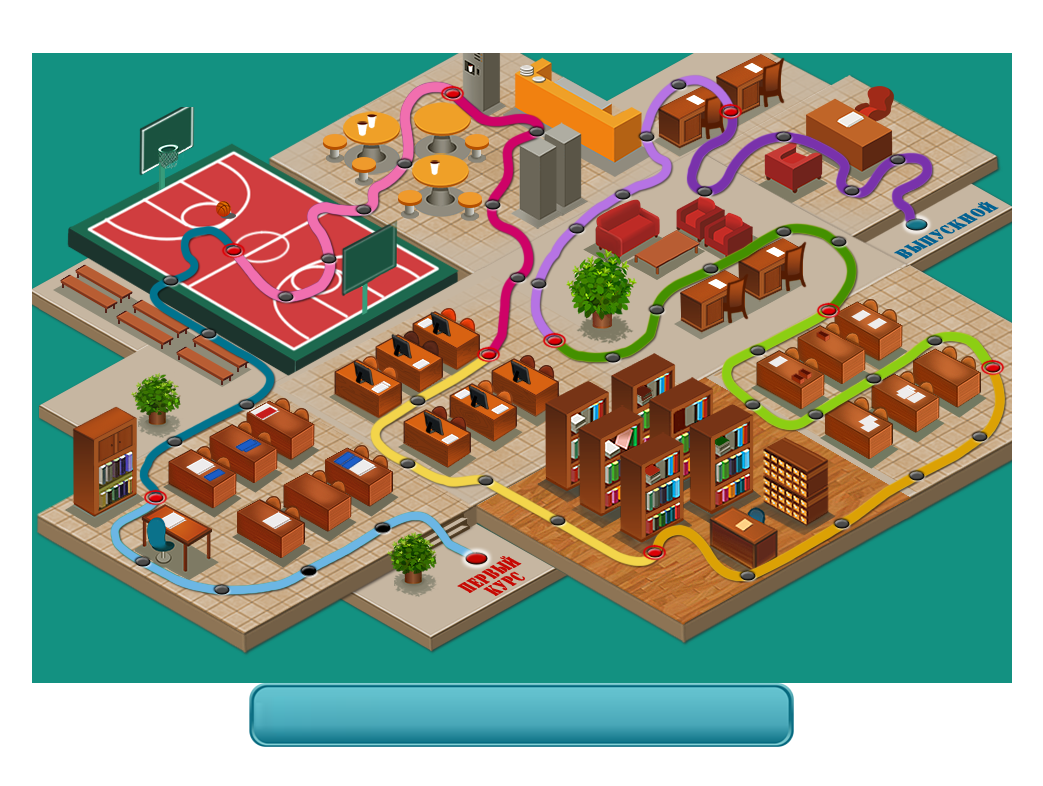
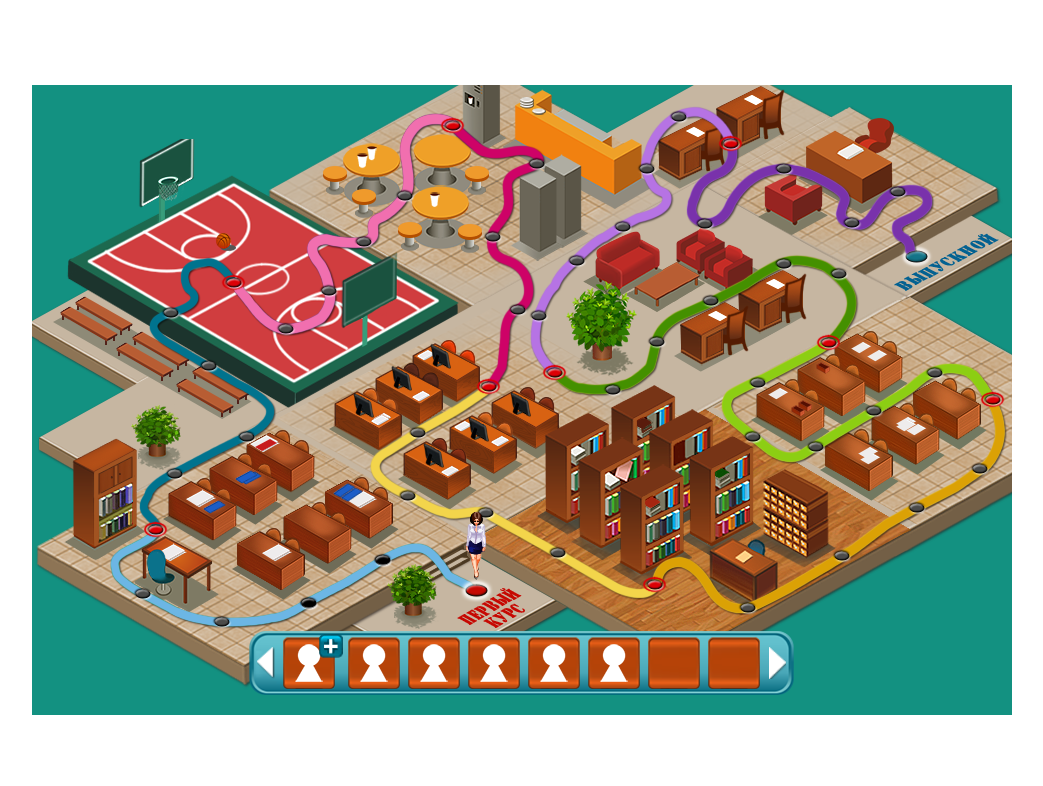
Before and after one commit to Kvadeck/test-zebomba, a website built with webpack: page src/index.html in a window 1280 px wide. Shown: the whole page, without its empty margins (118-1161 px from the left). Built offline with nearby package versions, Linux system fonts and the light colour scheme.

Commit message:
feat: gameView finish

```diff
--- a/config/webpack.common.js
+++ b/config/webpack.common.js
@@ -1,5 +1,4 @@
-/* eslint-disable import/order */
-/* eslint-disable import/no-extraneous-dependencies */
+
 const paths = require('./paths');
 const path = require('path');
 const { CleanWebpackPlugin } = require('clean-webpack-plugin');
--- a/src/js/helpers/index.js
+++ b/src/js/helpers/index.js
@@ -1,7 +1,7 @@
 import { isString } from 'lodash'
 
 class Helpers {
-  static createElement(tagName, attributes, styles, textContent) {
+  static createEl(tagName, attributes, styles, textContent) {
     if (arguments.length < 1) {
       throw new TypeError("Failed to execute 'createElement': 1 argument required, but 0 present.")
     } else if (!isString(tagName)) {
--- a/src/js/modules/GameView.js
+++ b/src/js/modules/GameView.js
@@ -1,16 +1,127 @@
-import Helpers from '../helpers';
+import { sortBy, drop, find } from 'lodash'
+import _ from '../helpers';
+import $ from '../constants'
+import raiting from '../data/raiting';
+import friendsList from '../data/friends';
+
 
 class GameView {
+  #menuDiv = null
+
+  #gameDiv = null
+
+  #USERS = 10;
+
   constructor(rootEl) {
-    if (arguments.length < 1) throw new TypeError('Failed to execute : 1 argument required')
+    if (arguments.length < 1) {
+      throw new TypeError('Failed to execute : 1 argument required')
+    }
 
-    const gameDiv = Helpers.createElement('div', { class: 'game' })
-    const sliderDiv = Helpers.createElement('div', { class: 'slider' })
+    this.#gameDiv = _.createEl('div', { class: 'game' })
+    const chipDiv = _.createEl('div', { class: 'chip' })
+    this.#menuDiv = _.createEl('div', { class: 'menu' })
 
-    rootEl.appendChild(gameDiv)
-    rootEl.appendChild(sliderDiv)
+    rootEl.append(this.#gameDiv)
 
-    console.log(gameDiv)
+    this.#gameDiv.append(chipDiv, this.#menuDiv)
+
+    this.sliderView()
+    this.modalView()
+  }
+
+  sliderView() {
+    const items = []
+
+    const slider = _.createEl('div', { class: 'slider' })
+
+    const backBtn = _.createEl('button', { class: 'back-btn' })
+    const forwardBtn = _.createEl('button', { class: 'forward-btn' })
+    const addfriendBtn = _.createEl('button', { class: 'addfriend-btn' })
+
+    const inner = _.createEl('div', { class: 'slider-inner' })
+    const list = _.createEl('ul', { class: 'slider-list' })
+    const item = _.createEl('li', { class: 'slider-item' })
+
+    const img = _.createEl('img', { alt: 'no user photo', src: '../images/main/no-photo.png' })
+    const empty = _.createEl('span', { class: 'empty' })
+
+    addfriendBtn.append(img.cloneNode(true))
+
+    slider.append(backBtn, addfriendBtn, inner, forwardBtn)
+    inner.append(list)
+
+    for (let i = this.#USERS; i--;) {
+      const itemEl = item.cloneNode(true)
+      const noPhotoEl = img.cloneNode(true)
+      const emptyEl = empty.cloneNode(true)
+
+      itemEl.append((i > 4) ? noPhotoEl : emptyEl)
+
+      items.push(itemEl)
+    }
+
+    items.forEach((el) => {
+      list.append(el)
+    })
+
+    this.#menuDiv.append(slider)
+  }
+
+  modalView() {
+
+    const friends = []
+
+    const modal = _.createEl('div', { class: 'modal' })
+    const modalBody = _.createEl('div', { class: 'modal-body' })
+    const overlay = _.createEl('div', { class: 'overlay' })
+
+    const modalHeader = _.createEl('span', { class: 'modal-header' },_,`${$.modal.header}`)
+    modalBody.append(modalHeader)
+
+    const modalInner = _.createEl('div', { class: 'modal-inner' })
+    modalBody.append(modalInner)
+
+    const modalScore = _.createEl('div', { class: 'modal-score' })
+    const scoreHeader = _.createEl('div', { class: 'score-header' })
+    const scoreList = _.createEl('div', { class: 'score-list' })
+    const place = _.createEl('span', { class: 'place' },_, `${$.modal.score.header.place}`)
+    const emptySpan = _.createEl('span')
+    const lastName = _.createEl('span', _, _, `${$.modal.score.header.lastName}`)
+    const exp = _.createEl('span', { class: 'exp' }, _, `${$.modal.score.header.exp}`)
+
+    modalInner.append(modalScore)
+    modalScore.append(scoreHeader)
+    modalScore.append(scoreList)
+
+    scoreHeader.append(place, emptySpan, lastName, exp)
+
+    const sortedRaiting = sortBy(raiting, (el)=> parseFloat(el.points)).reverse()
+    const raitingCollection = drop(sortedRaiting, 3)
+
+    raitingCollection.forEach((el, i) => {
+        const scoreItem = _.createEl('div', { class: 'score-item' })
+        const scorePlace = _.createEl('span', { class: 'score-place' }, _, `${i + 1}`)
+        const isFriend = (find(friendsList, {'id': el.id}) === undefined)
+
+        const scoreIsFriend = _.createEl('span', { class: 'is-friend' }, _, `${(isFriend) ? '' : 'Твой друг'}`)
+        const scoreLastname = _.createEl('span', { class: `score-lastname ${(isFriend) ? '' : 'friend'}` }, _, `${el.name} ${el.lastName}`)
+        const scoreExp = _.createEl('span', { class: 'score-exp' }, _, `${el.points}`)
+
+        scoreItem.append(scorePlace)
+        scoreItem.append(scoreIsFriend)
+        scoreItem.append(scoreLastname)
+        scoreItem.append(scoreExp)
+
+        friends.push(scoreItem.cloneNode(true))
+
+    })
+
+    friends.forEach(el =>{
+      scoreList.append(el)
+    })
+
+    modal.append(modalBody, overlay)
+    this.#gameDiv.append(modal)
   }
 }
 
--- a/src/styles/_modal.scss
+++ b/src/styles/_modal.scss
@@ -14,9 +14,10 @@
 
     .overlay {
         position: absolute;
-        display: none;
+        opacity: 0;
         width: 100%;
         height: 100%;
+        transition: opacity .3s;
         background-color: rgba(0, 0, 0, 0.5);
         z-index: 100;
     }
@@ -82,10 +83,11 @@
         background-repeat: no-repeat;
         justify-content: space-between;
 
-        .place {
-            text-align: center;
+        span {
+            margin-top: 1px;
         }
 
+        .place,
         .exp {
             text-align: center;
         }
@@ -115,10 +117,17 @@
                 align-items: center;
                 text-align: center;
                 font-size: 8px;
+                margin-top: -1px;
+            }
+
+            .score-lastname,
+            .score-exp {
+                margin-top: -3px;
             }
 
             .score-exp {
                 text-align: center;
+
             }
 
             .score-lastname.friend {
@@ -139,6 +148,6 @@
     }
 
     .overlay {
-        display: block;
+        opacity: 1;
     }
 }
--- a/src/styles/_slider.scss
+++ b/src/styles/_slider.scss
@@ -79,16 +79,16 @@
     }
 
     .slider-item {
+        width: 52px;
+        height: 52px;
         display: flex;
         justify-content: center;
         align-items: center;
         flex: 0 0 auto;
         background-image: url(../images/main/user-bg.png);
-        width: 52px;
-        height: 52px;
-        margin: 0 4px;
         background-size: cover;
         background-repeat: no-repeat;
+        margin: 0 4px;
     }
 
 }
```
